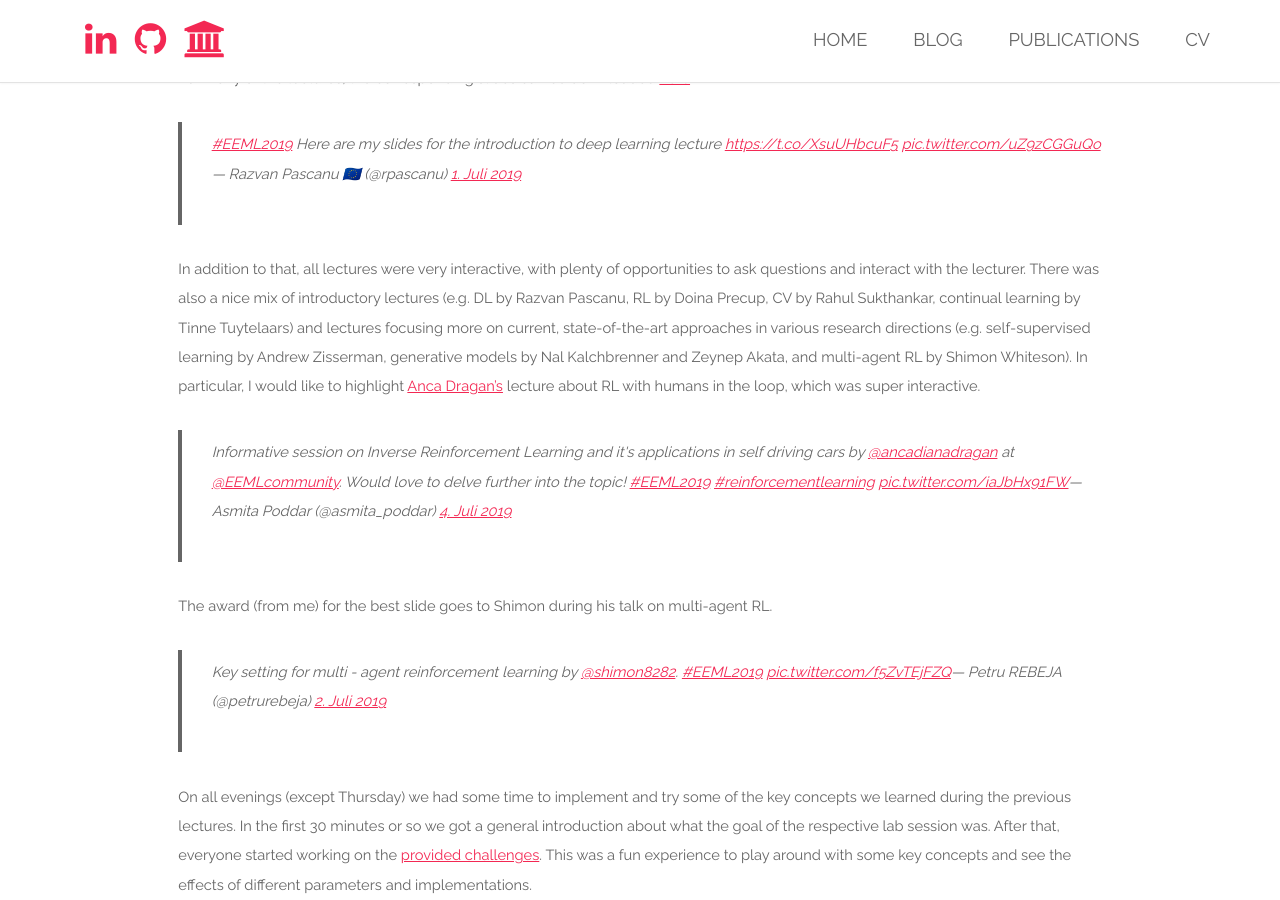
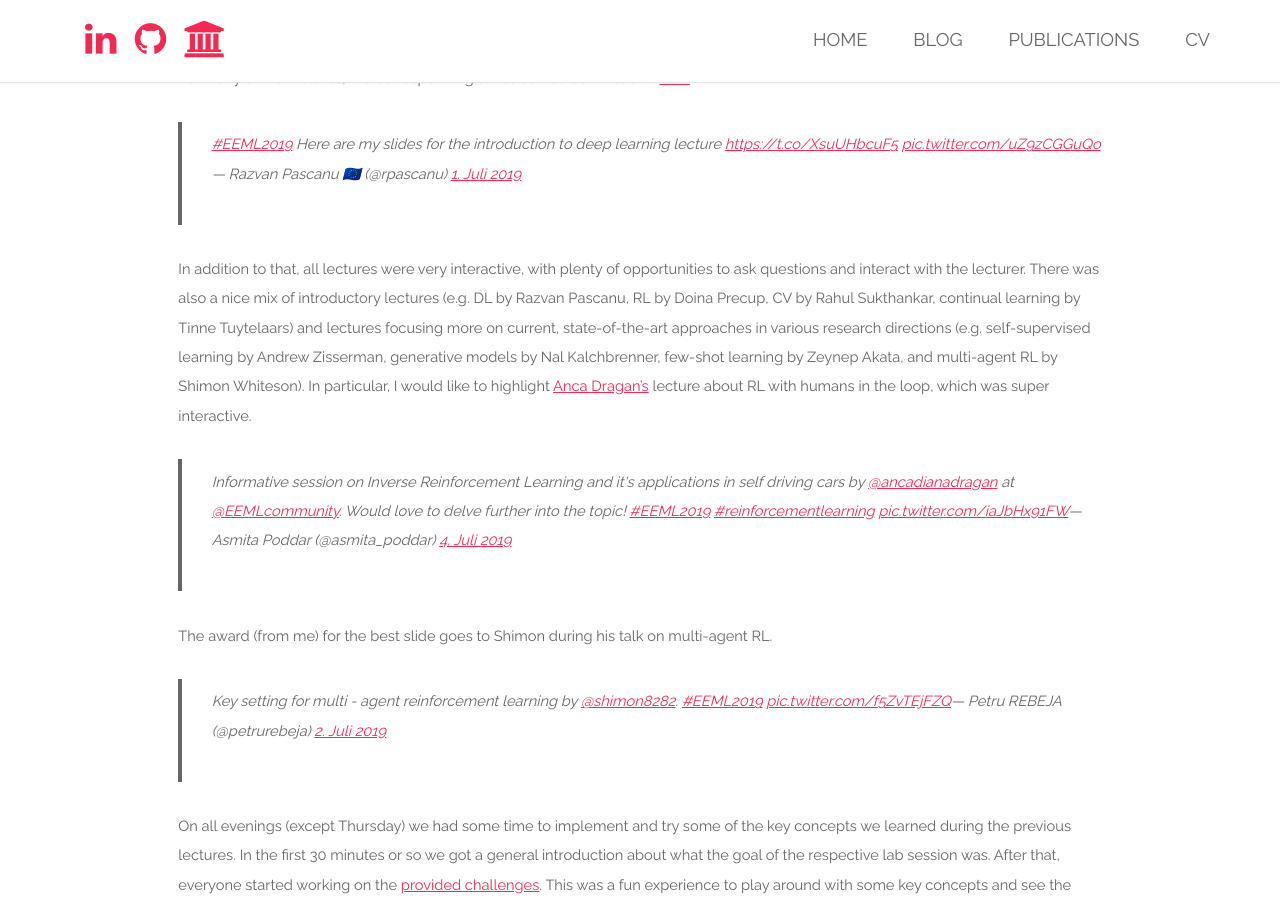
Before and after one commit to tohinz/tohinz.github.io, a Jekyll site: the page built from blog/eastern-european-machine-learning-summer-school-2019.md, in a window 1280 px wide and 900 px high, scrolled down 4477 px. Built offline with Jekyll 4.4.1, drawn with Linux system fonts in a browser that asks for light colours; cached includes are drawn as plain includes; comment, search, counter and statistics services are not loaded.

Commit message:
Update eastern-european-machine-learning-summer-school-2019.md

```diff
--- a/blog/eastern-european-machine-learning-summer-school-2019.md
+++ b/blog/eastern-european-machine-learning-summer-school-2019.md
@@ -65,7 +65,7 @@
 <blockquote class="twitter-tweet tw-align-center" data-lang="en"><p lang="en" dir="ltr"><a href="https://twitter.com/hashtag/EEML2019?src=hash&amp;ref_src=twsrc%5Etfw">#EEML2019</a> Here are my slides for the introduction to deep learning lecture <a href="https://t.co/XsuUHbcuF5">https://t.co/XsuUHbcuF5</a> <a href="https://t.co/uZ9zCGGuQo">pic.twitter.com/uZ9zCGGuQo</a></p>&mdash; Razvan Pascanu  🇪🇺 (@rpascanu) <a href="https://twitter.com/rpascanu/status/1145667834296623105?ref_src=twsrc%5Etfw">1. Juli 2019</a></blockquote>
 <script async src="https://platform.twitter.com/widgets.js" charset="utf-8"></script>
 
-In addition to that, all lectures were very interactive, with plenty of opportunities to ask questions and interact with the lecturer. There was also a nice mix of introductory lectures (e.g. DL by Razvan Pascanu, RL by Doina Precup, CV by Rahul Sukthankar, continual learning by Tinne Tuytelaars) and lectures focusing more on current, state-of-the-art approaches in various research directions (e.g. self-supervised learning by Andrew Zisserman, generative models by Nal Kalchbrenner and Zeynep Akata, and multi-agent RL by Shimon Whiteson). In particular, I would like to highlight [Anca Dragan's](http://people.eecs.berkeley.edu/~anca/){:target="_blank"} lecture about RL with humans in the loop, which was super interactive.
+In addition to that, all lectures were very interactive, with plenty of opportunities to ask questions and interact with the lecturer. There was also a nice mix of introductory lectures (e.g. DL by Razvan Pascanu, RL by Doina Precup, CV by Rahul Sukthankar, continual learning by Tinne Tuytelaars) and lectures focusing more on current, state-of-the-art approaches in various research directions (e.g. self-supervised learning by Andrew Zisserman, generative models by Nal Kalchbrenner, few-shot learning by Zeynep Akata, and multi-agent RL by Shimon Whiteson). In particular, I would like to highlight [Anca Dragan's](http://people.eecs.berkeley.edu/~anca/){:target="_blank"} lecture about RL with humans in the loop, which was super interactive.
 
 <blockquote class="twitter-tweet tw-align-center" data-lang="en"><p lang="en" dir="ltr">Informative session on Inverse Reinforcement Learning and it&#39;s applications in self driving cars by <a href="https://twitter.com/ancadianadragan?ref_src=twsrc%5Etfw">@ancadianadragan</a> at <a href="https://twitter.com/EEMLcommunity?ref_src=twsrc%5Etfw">@EEMLcommunity</a>. Would love to delve further into the topic! <a href="https://twitter.com/hashtag/EEML2019?src=hash&amp;ref_src=twsrc%5Etfw">#EEML2019</a> <a href="https://twitter.com/hashtag/reinforcementlearning?src=hash&amp;ref_src=twsrc%5Etfw">#reinforcementlearning</a> <a href="https://t.co/iaJbHx91FW">pic.twitter.com/iaJbHx91FW</a></p>&mdash; Asmita Poddar (@asmita_poddar) <a href="https://twitter.com/asmita_poddar/status/1146692685803270145?ref_src=twsrc%5Etfw">4. Juli 2019</a></blockquote>
 <script async src="https://platform.twitter.com/widgets.js" charset="utf-8"></script>
```
